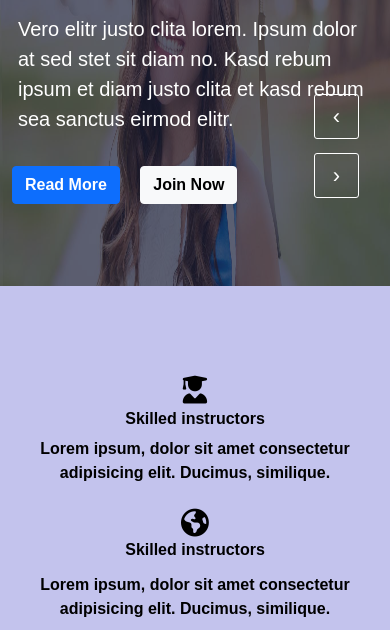
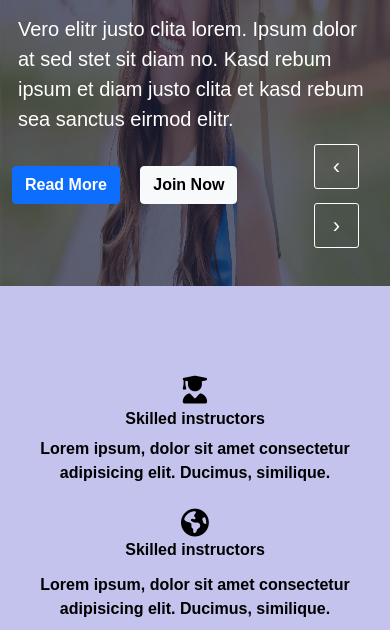
Before and after one commit to himans17/Edu-base, a plain HTML site: page index.html in a window 390 px wide. Shown: the part 214-844 px from the top of the page. Drawn offline with nearby package versions, Linux system fonts and the light colour scheme.

Commit message:
Banner Change

```diff
--- a/assets/responsive.css
+++ b/assets/responsive.css
@@ -66,6 +66,15 @@
         left: 0;
     }
 
+    #banner-slider .owl-nav {
+        position: absolute;
+        top: 80%;
+        right: 8%;
+        transform: translateY(-50%);
+        display: flex;
+        flex-direction: column;
+    }
+
 }
 
 
```
